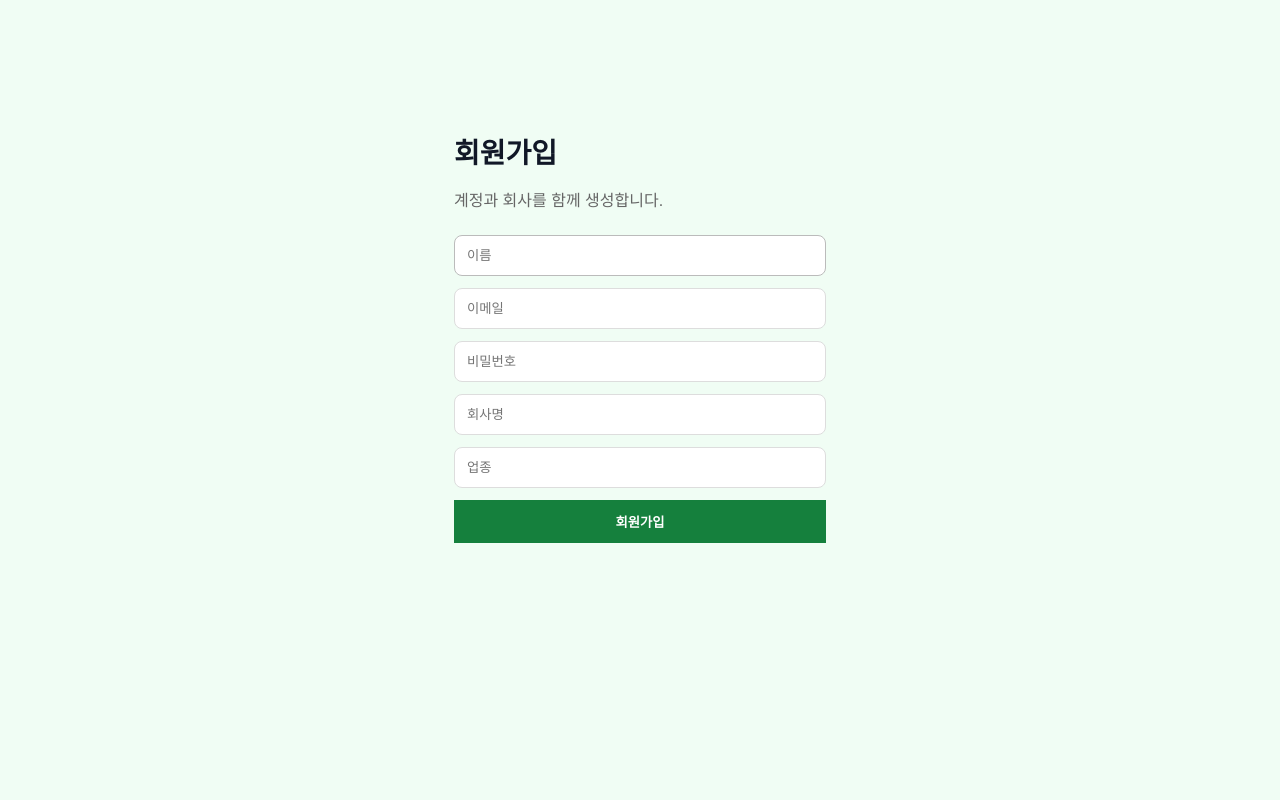
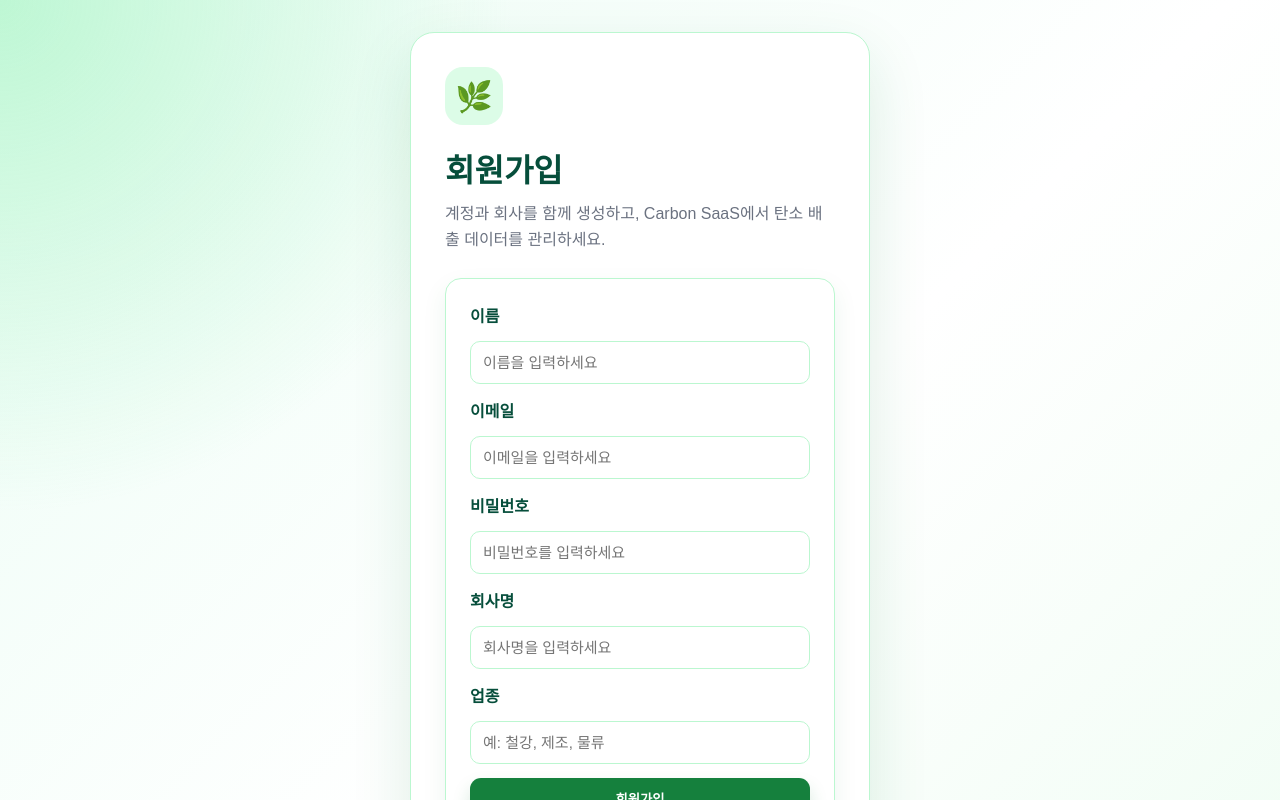
Before and after one commit to limitlesscollaboration/carbon-saas, a Next.js app: page /signup in a window 1280 px wide. Shown: the top 800 px of the page. Built offline with nearby package versions, Linux system fonts and the light colour scheme; no server answers.

Commit message:
로그인 회원가입 ui 정리

```diff
--- a/app/globals.css
+++ b/app/globals.css
@@ -141,6 +141,8 @@ a {
   display: flex;
   align-items: center;
   justify-content: space-between;
+  position: relative;
+  z-index: 1000;
 }
 
 .topbar-left {
@@ -168,6 +170,8 @@ a {
   display: flex;
   align-items: center;
   gap: 12px;
+  position: relative;
+  z-index: 1001;
 }
 
 .notification {
@@ -183,6 +187,7 @@ a {
 
 .profile-menu {
   position: relative;
+  z-index: 1002;
 }
 
 .profile-summary {
@@ -236,7 +241,14 @@ a {
   border-radius: 14px;
   background: white;
   box-shadow: 0 18px 35px rgba(21, 128, 61, 0.16);
-  z-index: 20;
+  z-index: 9999;
+  pointer-events: auto;
+}
+
+.profile-dropdown form {
+  position: relative;
+  z-index: 10000;
+  margin: 0;
 }
 
 .profile-info {
@@ -267,6 +279,9 @@ a {
   font-weight: 800;
   cursor: pointer;
   font-family: inherit;
+  position: relative;
+  z-index: 10001;
+  pointer-events: auto;
 }
 
 .profile-logout-button:hover {
@@ -507,6 +522,10 @@ a {
   font-weight: 800;
 }
 
+.secondary-link:hover {
+  background: #ecfdf5;
+}
+
 .danger-button {
   display: inline-flex;
   align-items: center;
@@ -615,6 +634,7 @@ a {
   border-radius: 10px;
   font-size: 15px;
   background: white;
+  font-family: inherit;
 }
 
 .form-textarea {
@@ -628,6 +648,71 @@ a {
   outline: none;
   border-color: var(--primary);
   box-shadow: 0 0 0 3px rgba(21, 128, 61, 0.15);
+}
+
+/* Auth pages */
+.auth-page {
+  min-height: 100vh;
+  display: flex;
+  align-items: center;
+  justify-content: center;
+  padding: 32px 16px;
+  background:
+    radial-gradient(circle at top left, rgba(134, 239, 172, 0.45), transparent 32%),
+    linear-gradient(135deg, #ecfdf5 0%, #ffffff 55%, #f0fdf4 100%);
+}
+
+.auth-card {
+  width: 100%;
+  max-width: 460px;
+  background: white;
+  border: 1px solid #bbf7d0;
+  border-radius: 24px;
+  padding: 34px;
+  box-shadow: 0 24px 60px rgba(21, 128, 61, 0.14);
+}
+
+.auth-logo {
+  width: 58px;
+  height: 58px;
+  border-radius: 18px;
+  background: #dcfce7;
+  display: flex;
+  align-items: center;
+  justify-content: center;
+  color: #064e3b;
+  font-size: 30px;
+  margin-bottom: 20px;
+}
+
+.auth-title {
+  margin: 0 0 10px;
+  color: #064e3b;
+  font-size: 32px;
+  font-weight: 900;
+}
+
+.auth-description {
+  margin: 0 0 26px;
+  color: #6b7280;
+  line-height: 1.6;
+}
+
+.auth-link-row {
+  margin-top: 18px;
+  text-align: center;
+  color: #6b7280;
+  font-size: 14px;
+}
+
+.auth-link {
+  color: #15803d;
+  font-weight: 800;
+  text-decoration: none;
+}
+
+.auth-link:hover {
+  text-decoration: underline;
 }
 
 @media (max-width: 1100px) {
@@ -685,4 +770,12 @@ a {
   .profile-dropdown {
     right: 0;
   }
+
+  .auth-card {
+    padding: 26px;
+  }
+
+  .auth-title {
+    font-size: 28px;
+  }
 }
--- a/app/signup/page.tsx
+++ b/app/signup/page.tsx
@@ -1,67 +1,72 @@
-import {signup} from "../actions/auth";
+import Link from "next/link";
+import { signup } from "../actions/auth";
 
 export default function SignupPage() {
     return (
-        <main style ={{ maxWidth: "420px", margin: "88px auto", padding: "24px" }}>
-            <h1 style={{ fontSize: "28px", fontWeight: "bold", marginBottom: "8px" }}>
-                회원가입
-            </h1>
+        <main className="auth-page">
+            <section className="auth-card">
+                <div className="auth-logo">🌿</div>
 
-            <p style={{ color: "#666", marginBottom: "24px" }}>
-                계정과 회사를 함께 생성합니다.
+                <h1 className="auth-title">회원가입</h1>
+
+                <p className="auth-description">
+                    계정과 회사를 함께 생성하고, Carbon SaaS에서 탄소 배출 데이터를 관리하세요.
                 </p>
 
-            <form action={signup} style={{ display: "flex", flexDirection: "column", gap: "12px" }}>
+                <form action={signup} className="form-card">
+                    <label className="form-label">이름</label>
                     <input
-                    name = "name"
-                    placeholder="이름"
+                        name="name"
+                        placeholder="이름을 입력하세요"
                         required
-                    style={{ padding: "12px", border: "1px solid #bbb", borderRadius: "8px" }}
+                        className="form-input"
                     />
 
+                    <label className="form-label">이메일</label>
                     <input
-                    name = "email"
+                        name="email"
                         type="email"
-                    placeholder="이메일"
+                        placeholder="이메일을 입력하세요"
                         required
-                    style={{ padding: "12px", border: "1px solid #ddd", borderRadius: "8px" }}
+                        className="form-input"
                     />
 
+                    <label className="form-label">비밀번호</label>
                     <input
-                    name = "password"
+                        name="password"
                         type="password"
-                    placeholder="비밀번호"
+                        placeholder="비밀번호를 입력하세요"
                         required
-                    style={{ padding: "12px", border: "1px solid #ddd", borderRadius: "8px" }}
+                        className="form-input"
                     />
 
+                    <label className="form-label">회사명</label>
                     <input
-                    name = "organizationName"
-                    placeholder="회사명"
+                        name="organizationName"
+                        placeholder="회사명을 입력하세요"
                         required
-                    style={{ padding: "12px", border: "1px solid #ddd", borderRadius: "8px" }}
+                        className="form-input"
                     />
 
+                    <label className="form-label">업종</label>
                     <input
-                    name = "industry"
-                    placeholder="업종"
-                    style={{ padding: "12px", border: "1px solid #ddd", borderRadius: "8px" }}
+                        name="industry"
+                        placeholder="예: 철강, 제조, 물류"
+                        className="form-input"
                     />
 
-                <button
-                    type="submit"
-                    style={{
-                        padding: "12px",
-                        backgroundColor: "#15803d",
-                        color: "white",
-                        border: "none",
-                        cursor: "pointer",
-                        fontWeight: "bold",
-                    }}
-                >
+                    <button type="submit" className="primary-button">
                         회원가입
                     </button>
                 </form>
+
+                <p className="auth-link-row">
+                    이미 계정이 있나요?{" "}
+                    <Link href="/login" className="auth-link">
+                        로그인
+                    </Link>
+                </p>
+            </section>
         </main>
     );
 }
```
Also changed, not shown: app/login/page.tsx (+27 -32 lines). Lines whose indentation alone changed are shown as unchanged.
